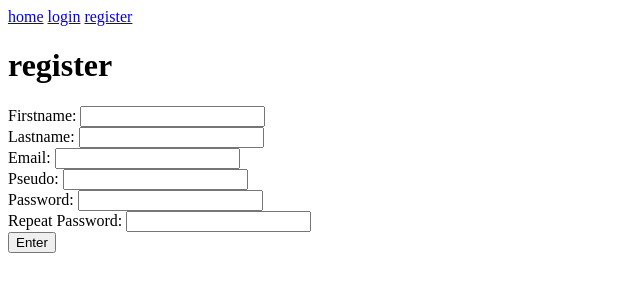
After one commit to Pakopac/filer-final, a PHP site: template views/register.html.twig in a window 1280 px wide. The commit adds this page. Shown: the top 300 px of the page, without its empty margins (0-640 px from the left). Run offline with PHP 8.4, Linux system fonts and the light colour scheme; the template is opened without the code that fills it, so the values that code supplies are empty; a stand-in replaces the project's code that opens the database connection; some libraries are stand-ins or nearby versions.

Commit message:
Create register page

```diff
--- a/Controller/MainController.php
+++ b/Controller/MainController.php
@@ -12,4 +12,8 @@ class MainController extends BaseController
     {
         return $this->render('login.html.twig');
     }
+    public function registerAction()
+    {
+        return $this->render('register.html.twig');
+    }
 }
--- a/views/home.html.twig
+++ b/views/home.html.twig
@@ -1,10 +1,9 @@
 {% extends 'layout.html.twig' %}
 
-{% block page_title %}Cool Framework{% endblock %}
+{% block page_title %}{{ parent() }} - home{% endblock %}
 
 {% block content %}
 <h1>
-  Welcome to the Cool Framework<br>
-  <small>By SUP'Internet DEV 2020</small>
+  Home page
 </h1>
 {% endblock %}
--- a/views/layout.html.twig
+++ b/views/layout.html.twig
@@ -2,10 +2,13 @@
 <html lang="en">
   <head>
     <meta charset="UTF-8">
-    <title>{% block page_title %}{% endblock %}</title>
+    <title>{% block page_title %}Filer{% endblock %}</title>
     <link rel="stylesheet" href="assets/style.css">
   </head>
   <body>
+    <a href="?action=home">home</a>
+    <a href="?action=login">login</a>
+    <a href="?action=register">register</a>
     {% block content %}{% endblock %}
   </body>
 </html>
--- a/views/login.html.twig
+++ b/views/login.html.twig
@@ -4,6 +4,9 @@
 
 {% block content %}
     <h1>Login</h1>
+    <form>
     pseudo: <input type="text">
     password: <input type="password">
+    <button>Enter</button>
+    </form>
 {% endblock %}
--- /dev/null
+++ b/views/register.html.twig
@@ -0,0 +1,16 @@
+{% extends 'layout.html.twig' %}
+
+{% block page_title %}{{ parent() }} - register{% endblock %}
+
+{% block content %}
+    <h1>register</h1>
+    <form>
+        Firstname: <input type="text"><br>
+        Lastname: <input type="text"><br>
+        Email: <input type="email"><br>
+        Pseudo: <input type="text"><br>
+        Password: <input type="password"><br>
+        Repeat Password: <input type="password"><br>
+        <button>Enter</button>
+    </form>
+{% endblock %}
```
